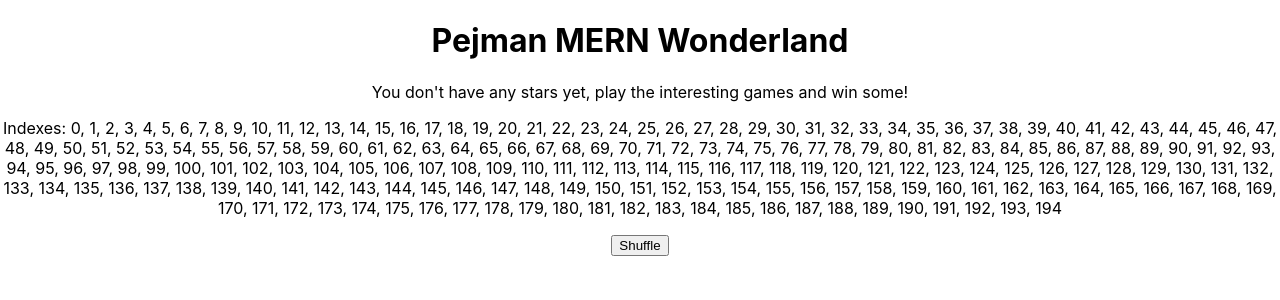
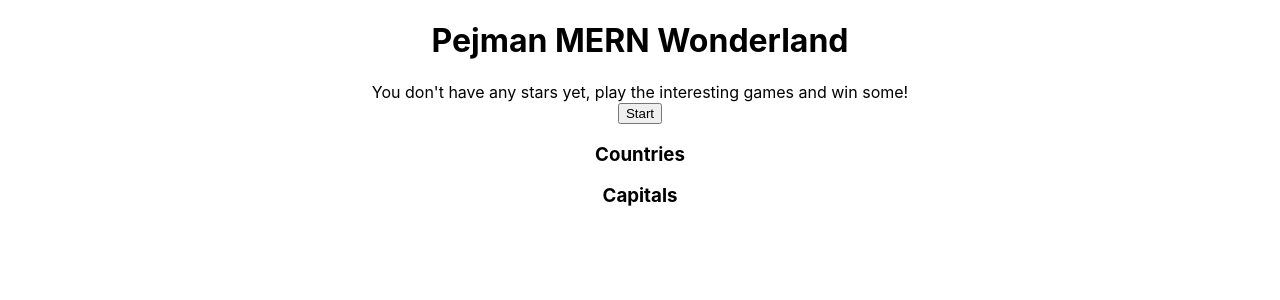
Before and after one commit to PejmanFSD/Pejman-MERN-Wonderland, a React (Create React App) app: page / in a window 1280 px wide. Both pictures are taken after a click on the button "Capitals". Shown: the top 300 px of the page. Built offline with nearby package versions, Linux system fonts and the light colour scheme.

Commit message:
Generating 20 random countries with their capitals.
By clicking on the "Start" button, the user can create and render 20 random countries with their capitals.

```diff
--- a/src/Capitals/Capitals.jsx
+++ b/src/Capitals/Capitals.jsx
@@ -1,8 +1,11 @@
 import { useState } from "react";
 import countries from "./countries";
-const indexesArray = new Array(countries.length).fill(null).map((c, i) => i);
+// const countryNames = countries.map((c) => c.country);
+// const capitalNames = countries.map((c) => c.capital);
 export default function Capitals() {
-  const [indexes, setIndexes] = useState(indexesArray);
+  const [pack, setPack] = useState(countries);
+  const [questionCountries, setQuestionCountries] = useState([]);
+  const [questionCapitals, setQuestionCapitals] = useState([]);
   const shuffleArray = (array) => {
     const arr = [...array];
     for (let i = arr.length - 1; i > 0; i--) {
@@ -11,13 +14,30 @@ export default function Capitals() {
     }
     return arr;
   };
-  const handleShuffle = () => {
-    setIndexes((prev) => shuffleArray(prev));
+  const handleStart = () => {
+    setPack((prev) => shuffleArray(prev));
+    setQuestionCountries(pack.map((c) => c.country));
+    setQuestionCapitals(pack.map((c) => c.capital));
   };
   return (
     <div>
-      <p>Indexes: {indexes.join(", ")}</p>
-      <button onClick={() => handleShuffle()}>Shuffle</button>
+      <button onClick={() => handleStart()}>Start</button>
+      <div>
+        <h3>Countries</h3>
+        {questionCountries.slice(1, 21).map((qc, i) => (
+          <div>
+            {i + 1} - {qc}
+          </div>
+        ))}
+      </div>
+      <div>
+        <h3>Capitals</h3>
+        {questionCapitals.slice(1, 21).map((qc, i) => (
+          <div>
+            {i + 1} - {qc}
+          </div>
+        ))}
+      </div>
     </div>
   );
 }
```
